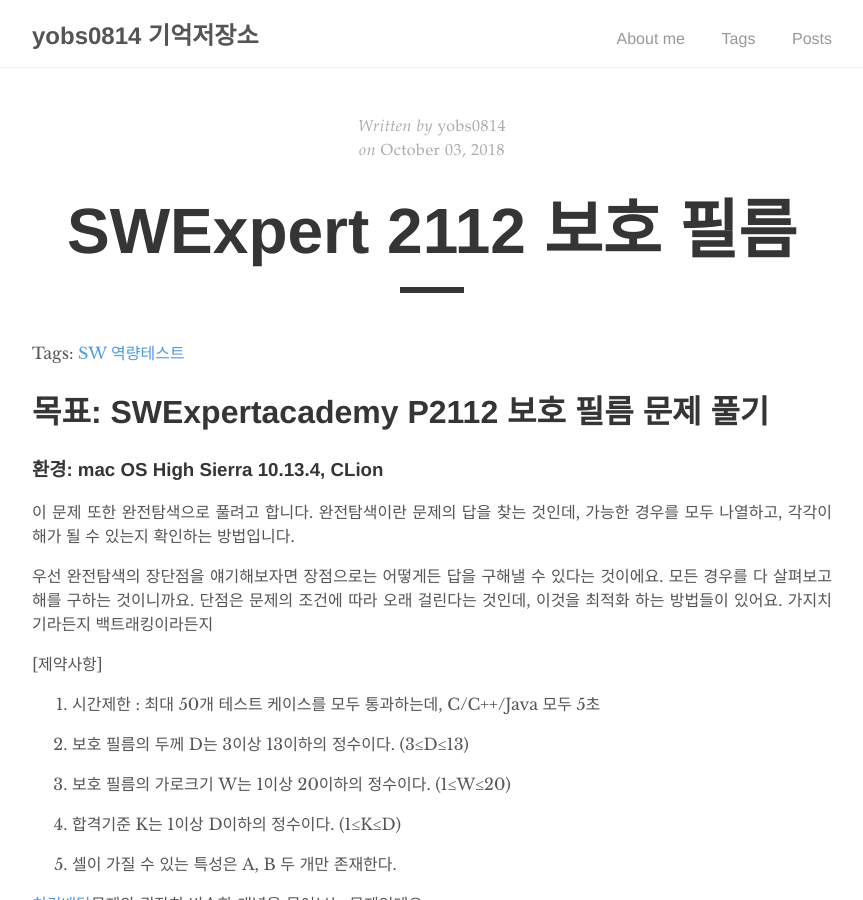
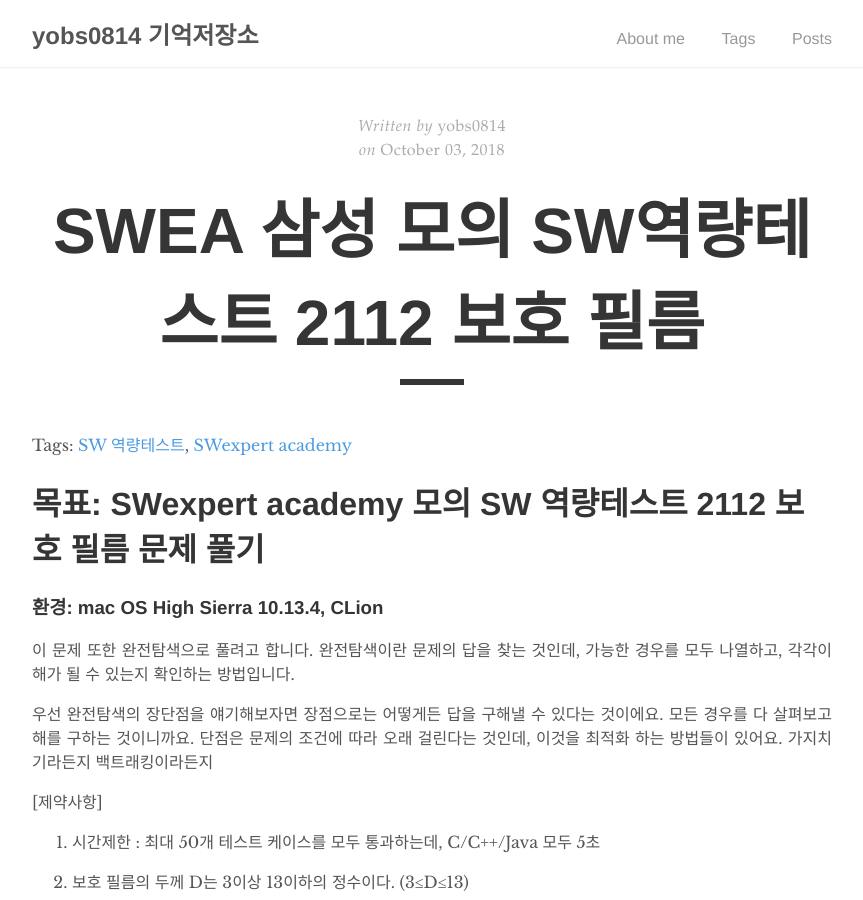
Before and after one commit to yobs0814/yobs0814.github.io, a Jekyll site: the page built from _posts/2018-10-03-SWExpertP2112.md, in a window 1280 px wide and 900 px high. Shown: the whole window, without its empty margins (208-1071 px from the left). Built offline with Jekyll 4.4.1, drawn with Linux system fonts in a browser that asks for light colours.

```diff
--- a/_layouts/post.html
+++ b/_layouts/post.html
@@ -24,6 +24,7 @@ layout: default
   {% include post-tags.html %}
 
   {{ content }}
+  {% include comments.html %}
 
 </div>
 
--- a/_posts/2018-10-03-SWExpertP2112.md
+++ b/_posts/2018-10-03-SWExpertP2112.md
@@ -1,12 +1,13 @@
 ---
 layout: post
-title: "SWExpert 2112 보호 필름"
+title: " SWEA 삼성 모의 SW역량테스트 2112 보호 필름  "
 author: yobs0814
 tags:
 - SW 역량테스트
+- SWexpert academy
 ---
 
-# 목표: SWExpertacademy P2112 보호 필름 문제 풀기
+# 목표: SWexpert academy 모의 SW 역량테스트 2112 보호 필름 문제 풀기
 ### 환경: mac OS High Sierra 10.13.4, CLion
 
 이 문제 또한 완전탐색으로 풀려고 합니다.
```
Also changed, not shown: _layouts/comments.html (added, +23 -0 lines), _posts/2018-11-04-BOJ3184.md (+1 -0 lines), _config.yml (line endings or trailing spaces), 2 other files.
